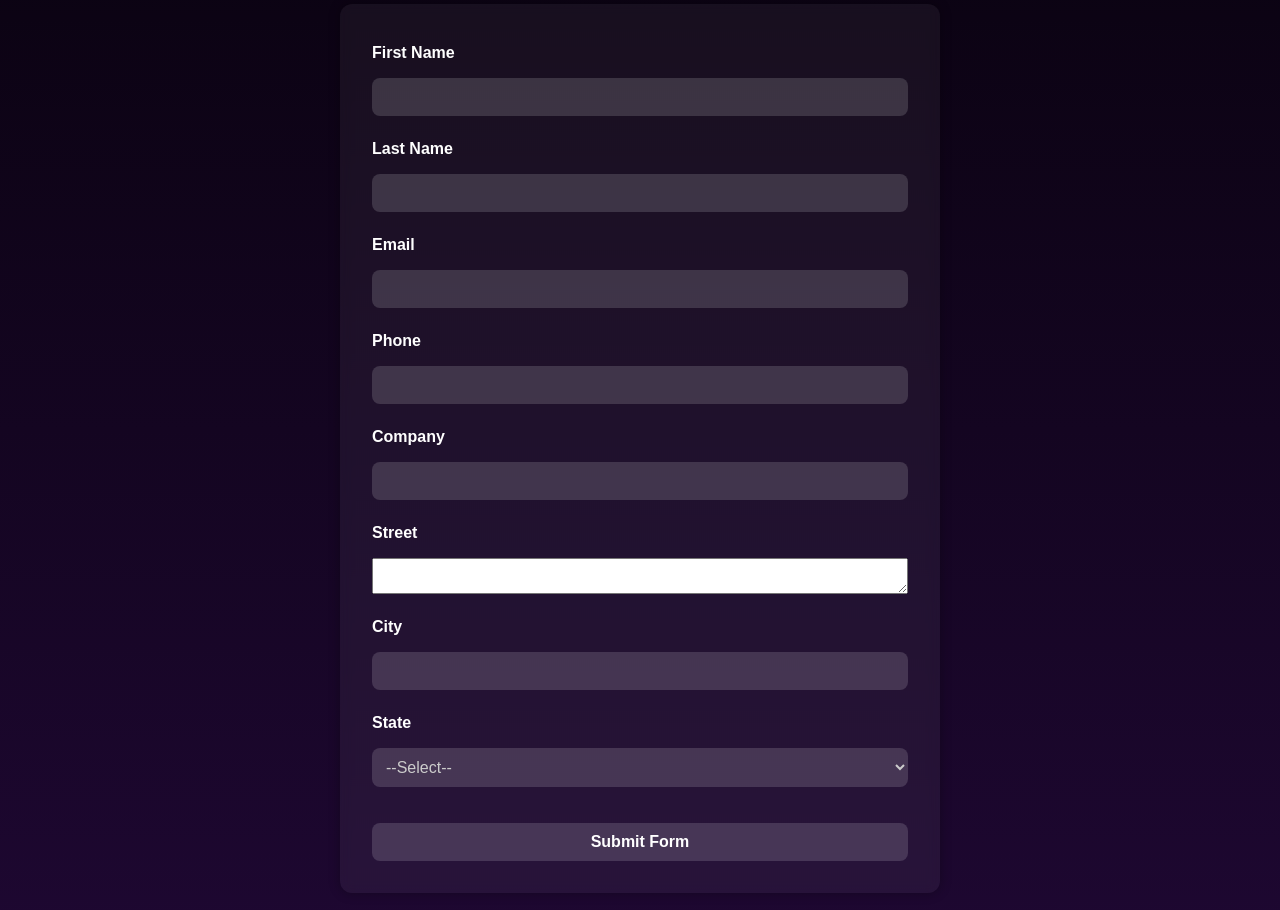
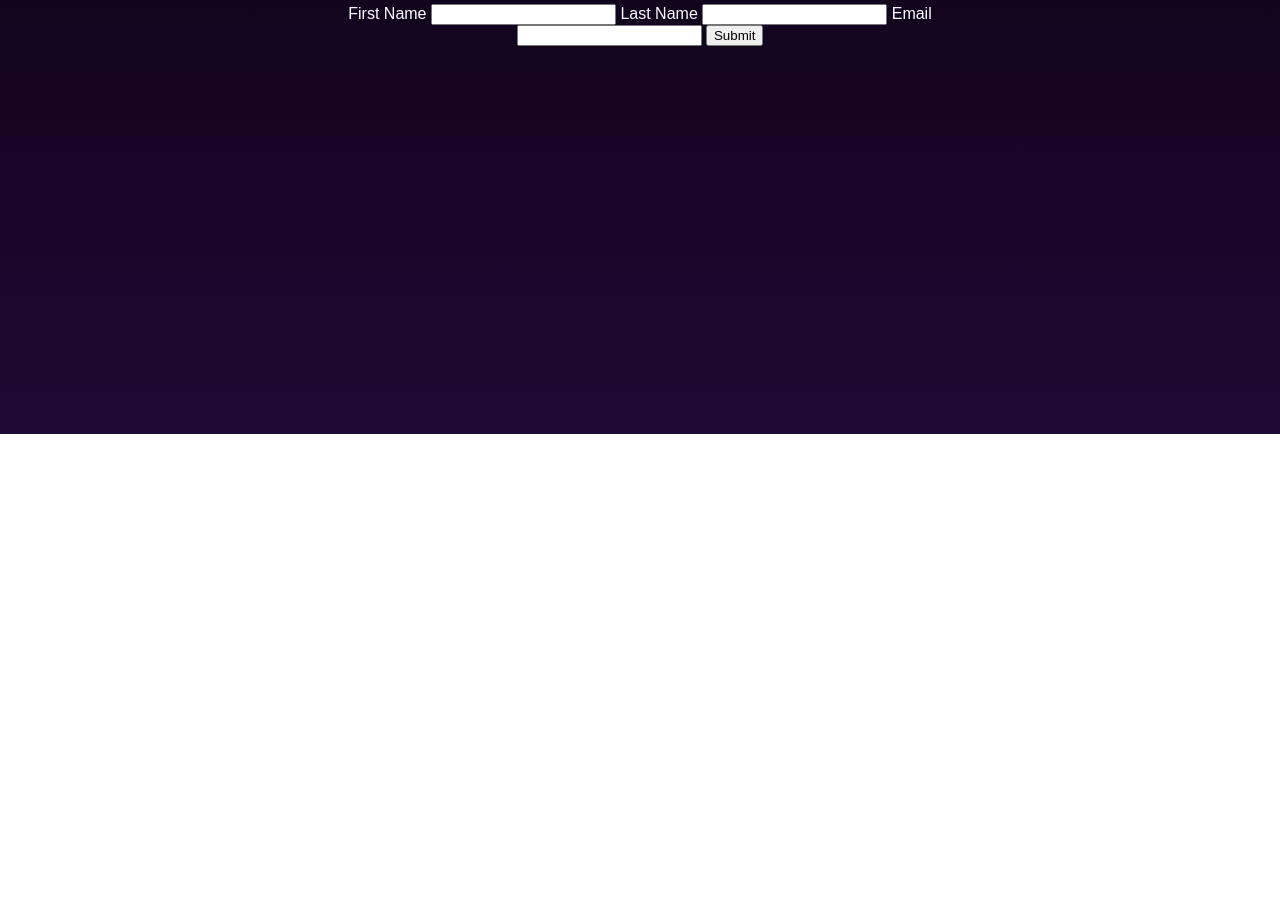
Before and after one commit to salesforce-adamz/webtoleadform, a plain HTML site: page index.html in a window 1280 px wide. Shown: the part 472-1382 px from the top of the page. After the commit the page ends 906 px from the top, so only its background shows below. Drawn offline with Linux system fonts and the light colour scheme.

Commit message:
Update index.html
Testing a lead

```diff
--- a/index.html
+++ b/index.html
@@ -21,65 +21,31 @@
       </div>
 
       <!-- POINTS TO THE ORG -->
-      <form
-        action="https://webto.salesforce.com/servlet/servlet.WebToLead?encoding=UTF-8&orgId=00Dg5000000LKMl"
-        method="POST"
-        class="lead-form"
-      >
-        <!-- Required Salesforce fields -->
-        <input type="hidden" name="oid" value="00Dg5000000LKMl">
-        <input type="hidden" name="retURL" value="https://salesforce-adamz.github.io/webtoleadform/thank-you.html">
+<form action="https://webto.salesforce.com/servlet/servlet.WebToLead?encoding=UTF-8&orgId=00Dg5000000LKMl" method="POST">
+  <input type="hidden" name="oid" value="00Dg5000000LKMl">
+  <input type="hidden" name="retURL" value="https://salesforce-adamz.github.io/webtoleadform/thank-you.html">
+  <input type="hidden" name="lead_source" value="Web">
+  <input type="hidden" name="assign" value="1">
 
-        <!-- Helpful extras -->
-        <input type="hidden" name="lead_source" value="Web">
-        <input type="hidden" name="assign" value="1"> <!-- runs active Lead Assignment Rule -->
+  <!-- Debug (TEMP: remove after testing) -->
+  <input type="hidden" name="debug" value="1">
+  <input type="hidden" name="debugEmail" value="salesforce.adamz@gmail.com">
 
-        <!-- Standard fields -->
-        <label for="first_name">First Name</label>
-        <input id="first_name" name="first_name" type="text" maxlength="40" required>
+  <!-- Required lead fields -->
+  <label for="first_name">First Name</label>
+  <input id="first_name" name="first_name" type="text" required>
+  <label for="last_name">Last Name</label>
+  <input id="last_name" name="last_name" type="text" required>
 
-        <label for="last_name">Last Name</label>
-        <input id="last_name" name="last_name" type="text" maxlength="80" required>
+  <!-- Company is required by Salesforce; default to 'Individual' for B2C -->
+  <input type="hidden" name="company" value="Individual">
 
-        <label for="email">Email</label>
-        <input id="email" name="email" type="email" maxlength="80" required>
+  <label for="email">Email</label>
+  <input id="email" name="email" type="email" required>
 
-        <label for="phone">Phone</label>
-        <input id="phone" name="phone" type="tel" maxlength="40">
+  <input type="submit" value="Submit">
+</form>
 
-        <label for="company">Company</label>
-        <input id="company" name="company" type="text" maxlength="40">
-
-        <label for="street">Street</label>
-        <textarea id="street" name="street" rows="2"></textarea>
-
-        <label for="city">City</label>
-        <input id="city" name="city" type="text" maxlength="40">
-
-        <label for="state_code">State</label>
-        <select id="state_code" name="state_code">
-          <option value="">--Select--</option>
-          <option value="AL">AL</option><option value="AK">AK</option><option value="AZ">AZ</option>
-          <option value="AR">AR</option><option value="CA">CA</option><option value="CO">CO</option>
-          <option value="CT">CT</option><option value="DE">DE</option><option value="DC">DC</option>
-          <option value="FL">FL</option><option value="GA">GA</option><option value="HI">HI</option>
-          <option value="ID">ID</option><option value="IL">IL</option><option value="IN">IN</option>
-          <option value="IA">IA</option><option value="KS">KS</option><option value="KY">KY</option>
-          <option value="LA">LA</option><option value="ME">ME</option><option value="MD">MD</option>
-          <option value="MA">MA</option><option value="MI">MI</option><option value="MN">MN</option>
-          <option value="MS">MS</option><option value="MO">MO</option><option value="MT">MT</option>
-          <option value="NE">NE</option><option value="NV">NV</option><option value="NH">NH</option>
-          <option value="NJ">NJ</option><option value="NM">NM</option><option value="NY">NY</option>
-          <option value="NC">NC</option><option value="ND">ND</option><option value="OH">OH</option>
-          <option value="OK">OK</option><option value="OR">OR</option><option value="PA">PA</option>
-          <option value="RI">RI</option><option value="SC">SC</option><option value="SD">SD</option>
-          <option value="TN">TN</option><option value="TX">TX</option><option value="UT">UT</option>
-          <option value="VT">VT</option><option value="VA">VA</option><option value="WA">WA</option>
-          <option value="WV">WV</option><option value="WI">WI</option><option value="WY">WY</option>
-        </select>
-
-        <input type="submit" value="Submit Form" class="submit-btn">
-      </form>
     </div>
   </body>
 </html>
```
